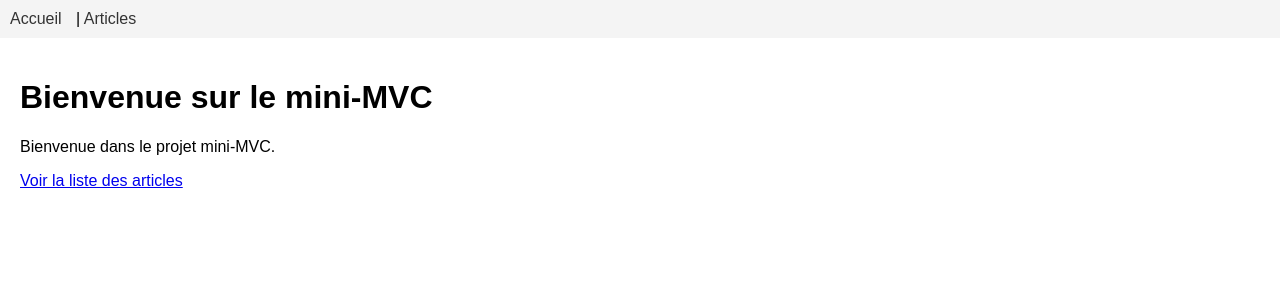
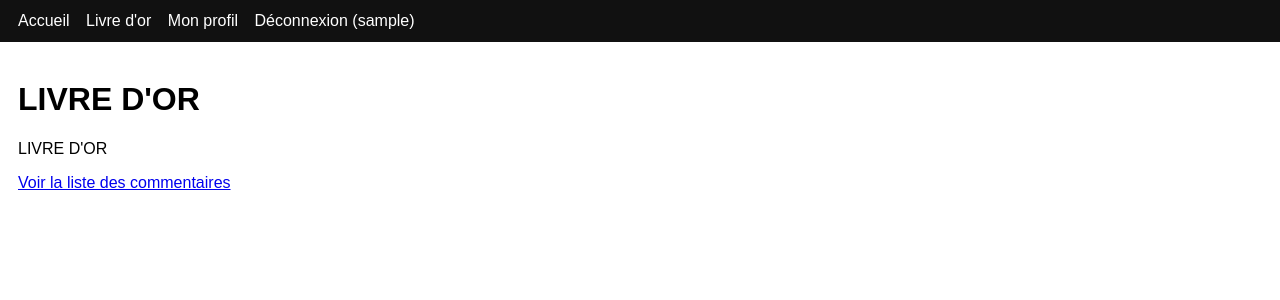
Before and after one commit to geoffrey-carpentier/livre-or, a PHP site: page / in a window 1280 px wide. Shown: the top 300 px of the page. Run offline with PHP 8.4, Linux system fonts and the light colour scheme; the visitor is signed in with stand-in values (Sample User, id 1).

Commit message:
Mise à jour des titres et des liens dans les vues

```diff
--- a/app/Controllers/HomeController.php
+++ b/app/Controllers/HomeController.php
@@ -24,7 +24,7 @@ class HomeController extends BaseController
         // - Injecte le tableau de paramètres (ici, une variable $title utilisable dans la vue)
         // - Insère le contenu de la vue dans le layout global "base.php"
         $this->render('home/index', [
-            'title' => 'Bienvenue sur le mini-MVC'
+            'title' => 'LIVRE D\'OR'
         ]);
     }
 }
--- a/app/Views/comment/show.php
+++ b/app/Views/comment/show.php
@@ -16,4 +16,4 @@
   <?= nl2br(htmlspecialchars($article['body'] ?? '', ENT_QUOTES, 'UTF-8')) ?>
 </div>
 
-<p style="margin-top:12px;"><a href="/comments">← Retour au livre d'or</a></p>
+<p style="margin-top:12px;"><a href="comments">← Retour au livre d'or</a></p>
--- a/app/Views/home/index.php
+++ b/app/Views/home/index.php
@@ -11,9 +11,9 @@
   <?= htmlspecialchars($title ?? 'Accueil', ENT_QUOTES, 'UTF-8') ?>
 </h1>
 
-<p>Bienvenue dans le projet mini-MVC.</p>
+<p>LIVRE D'OR</p>
 
 <!-- Exemple d'amélioration : proposer un lien vers la liste des articles -->
 <p>
-  <a href="/articles">Voir la liste des articles</a>
+  <a href="comments">Voir la liste des commentaires</a>
 </p>
--- a/app/Views/layouts/base.php
+++ b/app/Views/layouts/base.php
@@ -10,31 +10,47 @@
 <html lang="fr">
 <head>
   <meta charset="utf-8">
-
-  <!-- Titre de la page (sécurisé avec htmlspecialchars, valeur par défaut si non défini) -->
-  <title><?= isset($title) ? htmlspecialchars($title, ENT_QUOTES, 'UTF-8') : 'Mini MVC' ?></title>
-
-  <!-- Bonne pratique : rendre le site responsive -->
-  <meta name="viewport" content="width=device-width, initial-scale=1">
-
-  <!-- (Optionnel) Ajout d’un peu de style basique -->
+  <!-- Rendre le site responsive -->
+  <meta name="viewport" content="width=device-width,initial-scale=1">
+  <!-- Titre de la page (sécurisé avec htmlspecialchars) -->
+  <title><?= htmlspecialchars($title ?? 'Livre d\'or', ENT_QUOTES, 'UTF-8') ?></title>
   <style>
-    body { font-family: Arial, sans-serif; margin: 0; padding: 0; }
-    nav { background: #f4f4f4; padding: 10px; }
-    nav a { margin-right: 10px; text-decoration: none; color: #333; }
-    main { padding: 20px; }
+    /* Style minimal pour la nav (à améliorer plus tard) */
+    body { font-family: Arial, sans-serif; margin:0; padding:0; }
+    header { background:#111; color:#fff; padding:12px 18px; }
+    nav a { color:#fff; margin-right:12px; text-decoration:none; }
+    main { padding:18px; }
+    .flash { background:#e6ffed;padding:8px;border:1px solid #b6f0c6;margin-bottom:12px; }
   </style>
 </head>
 <body>
-  <!-- Menu de navigation global -->
-  <nav>
-    <a href="/">Accueil</a> |
-    <a href="/articles">Articles</a>
-  </nav>
+  <header>
+    <?php
+      // BASE_PATH aide si l'app n'est pas en vhost ; sinon BASE_PATH vaut ''
+      $base = defined('BASE_PATH') ? (BASE_PATH === '/' ? '' : BASE_PATH) : '';
+    ?>
+    <!-- Menu de navigation global -->
+    <nav>
+      <a href="<?= $base ?: '/' ?>">Accueil</a>
+      <a href="<?= $base . '/comments' ?>">Livre d'or</a>
+      <?php if (!empty($_SESSION['user_id'])): ?>
+        <a href="<?= $base . '/profil' ?>">Mon profil</a>
+        <a href="<?= $base . '/logout' ?>">Déconnexion (<?= htmlspecialchars($_SESSION['login'] ?? '', ENT_QUOTES, 'UTF-8') ?>)</a>
+      <?php else: ?>
+        <a href="<?= $base . '/register' ?>">Inscription</a>
+        <a href="<?= $base . '/login' ?>">Connexion</a>
+      <?php endif; ?>
+    </nav>
+  </header>
+<!-- Contenu principal injecté depuis BaseController -->
+  <main>
+    <?php if (!empty($_SESSION['flash'])): ?>
+      <div class="flash"><?= htmlspecialchars($_SESSION['flash'], ENT_QUOTES, 'UTF-8') ?></div>
+      <?php unset($_SESSION['flash']); ?>
+    <?php endif; ?>
 
-  <!-- Contenu principal injecté depuis BaseController -->
-  <main>
-    <?= $content ?>
+    <!-- Le contenu de la vue est injecté via $content -->
+    <?= $content ?? '' ?>
   </main>
 </body>
 </html>
--- a/archive/article_legacy/index.php
+++ b/archive/article_legacy/index.php
@@ -21,7 +21,7 @@
           <?= nl2br(htmlspecialchars($c['body'], ENT_QUOTES, 'UTF-8')) ?>
         </div>
         <div style="margin-top:6px;">
-          <a href="/articles/show?id=<?= (int)$c['id'] ?>">Voir</a>
+          <a href="comments/show?id=<?= (int)$c['id'] ?>">Voir</a>
         </div>
       </li>
     <?php endforeach; ?>
@@ -31,6 +31,6 @@
 <?php endif; ?>
 
 <?php
-// Ici se trouvera le lien vers l'ajout de commentaires (seravisible une fois l'authentification implémentée)
+// Ici se trouvera le lien vers l'ajout de commentaires (sera visible une fois l'authentification implémentée)
 // On affichera ce lien uniquement si une session est active (à venir)
 ?>
--- a/public/index.php
+++ b/public/index.php
@@ -12,7 +12,7 @@ require __DIR__ . '/../core/Database.php'; // Gestion de la connexion et des req
 require __DIR__ . '/../core/BaseController.php'; // Classe de base pour tous les contrôleurs
 require __DIR__ . '/../core/Router.php'; // Classe responsable de la gestion des routes
 
-// Contrôleurs / modèles utilisés par l'app (ajoute ou enlève selon évolution)
+// Contrôleurs et modèles utilisés par l'app (ajoute ou enlève selon évolution)
 require __DIR__ . '/../app/Controllers/HomeController.php'; // Contrôleur de la page d'accueil
 require __DIR__ . '/../app/Controllers/CommentController.php'; // Contrôleur de la gestion des commentaires
 require __DIR__ . '/../app/Controllers/AuthController.php'; // Contrôleur d'authentification
@@ -37,5 +37,9 @@ $router->post('/register', 'App\\Controllers\\AuthController@register');
 $router->post('/login', 'App\\Controllers\\AuthController@login');
 $router->post('/comments/new', 'App\\Controllers\\CommentController@create');
 
+// --- Removed compatibility routes for /articles (now archived) ---
+// $router->get('/articles', 'App\\Controllers\\CommentController@index');
+// $router->get('/articles/show', 'App\\Controllers\\CommentController@show');
+
 // Dispatcher : envoie l'URI et la méthode
 $router->dispatch($_SERVER['REQUEST_URI'], $_SERVER['REQUEST_METHOD']);
```
